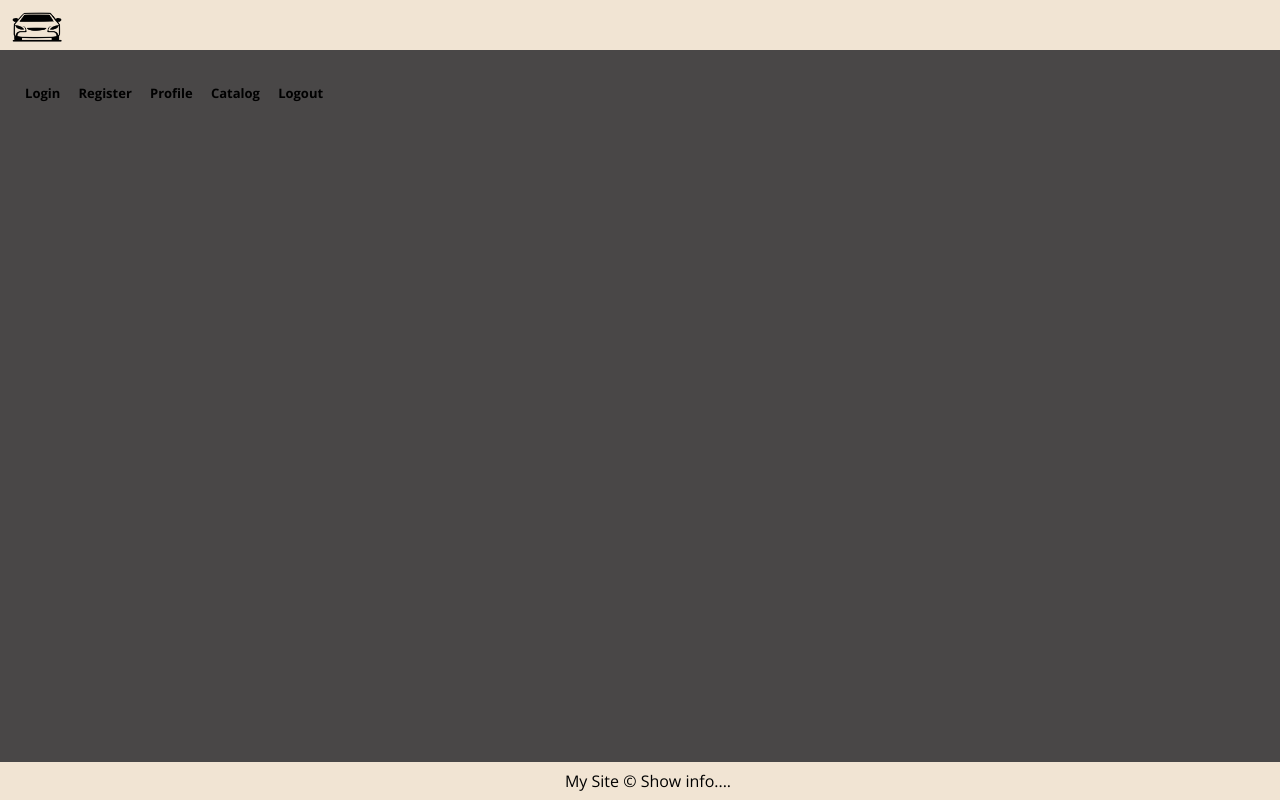
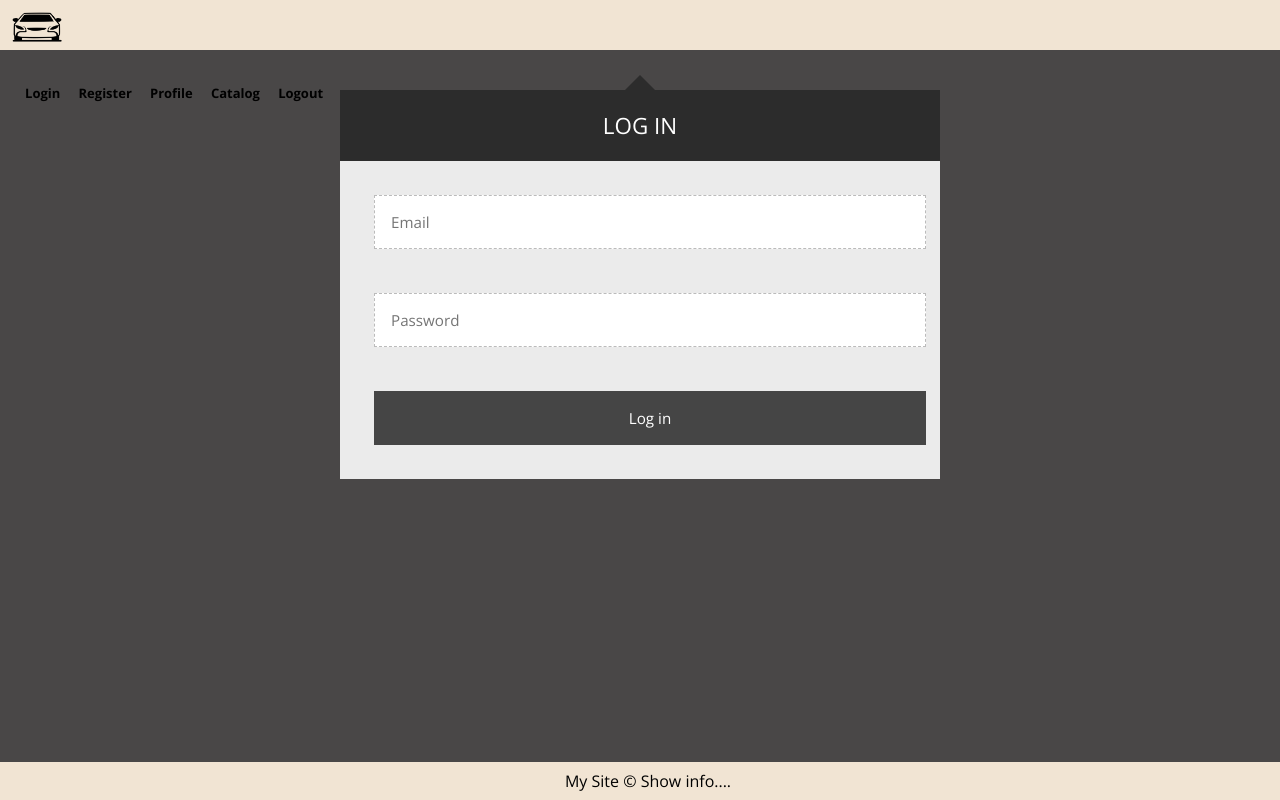
Before and after one commit to MadeInSmolyan/react-project, a React (Create React App) app: page /login in a window 1280 px wide. Built offline with nearby package versions, Linux system fonts and the light colour scheme.

Commit message:
adding login func

```diff
--- a/src/App.js
+++ b/src/App.js
@@ -23,8 +23,8 @@ function App() {
       <Header />
       <Switch>
         <Route exact path='/' component={Home} />
-        <Route path='/auth' component={Login} />
-        <Route path='/auth' component={Register} />
+        <Route path='/login' component={Login} />
+        <Route path='/register' component={Register} />
         <Route path='/catalog' component={Catalog} />
         <Route path='/details' component={CarDetails} />
         <Route path='/profile' component={Profile} />
--- a/src/components/CarDetails/CarDetails.js
+++ b/src/components/CarDetails/CarDetails.js
@@ -1,4 +1,4 @@
-import { Component } from 'react';
+
 import styles from './CarDetails.module.css'
 
 const CarDetails = () => {
@@ -11,10 +11,10 @@ const CarDetails = () => {
         {label: 'Diesel', value: 'diesel'}
     ]
 
-        return <div class={styles.car_detail}>
+        return <div className={styles.car_detail}>
             <div>
-                <article class={styles.details_article}>
-                    <img class={styles.car_img} src="https://s1.cdn.autoevolution.com/images/models/AUDI_A3-Sportback-2020_main.jpg"
+                <article className={styles.details_article}>
+                    <img className={styles.car_img} src="https://s1.cdn.autoevolution.com/images/models/AUDI_A3-Sportback-2020_main.jpg"
                         alt="" />
                     <h3>Topic: <span>Stacks and Queues</span></h3>
                     <p>Category: <span>JAVA</span></p>
--- a/src/components/Header/Header.js
+++ b/src/components/Header/Header.js
@@ -6,8 +6,8 @@ import {Link} from 'react-router-dom';
 const Header = () => {
         return <header>
             {/* <h1><a class={styles.home_header} href="#/home">SoftWiki</a></h1> */}
-            <Link class={styles.home_header} to="/"><img src="/car-png.webp" alt="logo" /></Link>
-            <nav class={styles.nav_buttons}>
+            <Link className={styles.home_header} to="/"><img src="/car-png.webp" alt="logo" /></Link>
+            <nav className={styles.nav_buttons}>
 
                 <Link to="/logout">Logout</Link>
                 <Link to="/catalog">Catalog</Link>
--- a/src/components/Login/Login.js
+++ b/src/components/Login/Login.js
@@ -1,17 +1,36 @@
-import styles from './Login.module.css'
+import styles from './Login.module.css';
+import {auth} from '../../utils/firebase';
 
 const Login = () => {
+
+    const onLoginFormSubmitHandler = (e) => {
+        e.preventDefault();
+
+        const email = e.target.email.value;
+        const password = e.target.password.value;
+
+        console.log(email);
+        console.log(password);
+
+
+        auth.signInWithEmailAndPassword(email, password)
+            .then((userCredential) => {
+                console.log(userCredential);
+            })
+
+    }
+
+
         return <div className={styles.login}>
             <div className={styles.upper_triangle}></div>
             <h2 className={styles.login_header}>Log in</h2>
-            <form className={styles.login_container}>
-                <p><input type="email" placeholder="Email" /></p>
-                <p><input type="password" placeholder="Password" /></p>
+            <form className={styles.login_container} onSubmit={onLoginFormSubmitHandler}>
+                <p><input name='email' type="email" placeholder="Email" /></p>
+                <p><input name='password' type="password" placeholder="Password" /></p>
                 <p><input type="submit" value="Log in" /></p>
             </form>
         </div>
 
 }
 
-
 export default Login
--- a/src/components/Register/Register.js
+++ b/src/components/Register/Register.js
@@ -1,4 +1,4 @@
-import { Component } from 'react';
+
 import styles from './Register.module.css'
 
 const Register = () => {
@@ -15,5 +15,4 @@ const Register = () => {
 
 }
 
-
-export default Register
+export default Register;
```
Lines whose indentation alone changed are shown as unchanged.
